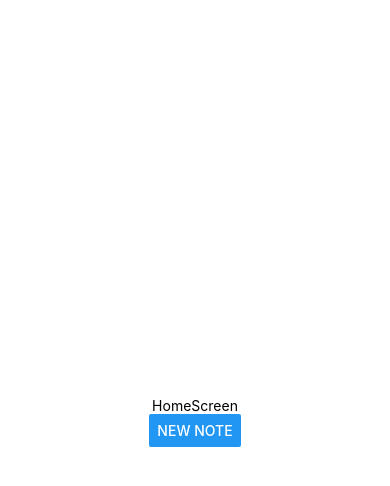
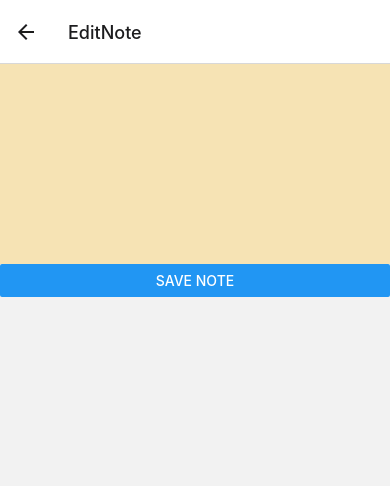
Before and after one commit to chayavogel/note-taker, a React Native app: screen /EditNote in a window 390 px wide. Shown: the top 486 px of the page. Built offline with nearby package versions, Linux system fonts and the light colour scheme.

Commit message:
add react navigation for homescreen and editnote screen

```diff
--- a/App.tsx
+++ b/App.tsx
@@ -3,24 +3,24 @@ import { StyleSheet, Text, View, TextInput, Button } from 'react-native';
 import { useState } from "react";
 import AsyncStorage from '@react-native-async-storage/async-storage';
 import { NoteTakingInput } from './components/NoteTakingInput';
-import { HomeScreen } from './components/HomeScreen';
+import { HomeScreen } from './screens/HomeScreen';
+import { NavigationContainer } from '@react-navigation/native';
+import { createNativeStackNavigator } from '@react-navigation/native-stack';
+import { EditNoteScreen } from './screens/EditNoteScreen';
+import { RootStackParamList } from './types';
+
+const Stack = createNativeStackNavigator<RootStackParamList>();
 
 export default function App() {
 
-  const [shouldCreateNewNote, setShouldCreateNewNote] = useState<boolean>(false)
-
-  const saveNote = async (text: string) => {
-    await AsyncStorage.setItem('note', text)
-    setShouldCreateNewNote(false);
-  }
-
   return (
-    <View style={styles.container}>
+    <NavigationContainer>
       <StatusBar style="auto" />
-      {shouldCreateNewNote ? (<NoteTakingInput saveNote={saveNote}/>):
-      <HomeScreen toggleNewNote={setShouldCreateNewNote}/>
-      }
-    </View>
+      <Stack.Navigator>
+        <Stack.Screen name="Home" component={HomeScreen} />
+        <Stack.Screen name="EditNote" component={EditNoteScreen} />
+      </Stack.Navigator>
+    </NavigationContainer>
   );
 }
 
--- a/components/HomeScreen.tsx
+++ /dev/null
@@ -1,18 +0,0 @@
-import React from "react";
-import {Text, Button} from 'react-native'
-
-type Props = {
-    toggleNewNote: (toggle: boolean) => void;
-}
-
-export const HomeScreen: React.FC<Props> = ( {toggleNewNote } ) => {
-    return (
-        <>
-        <Text>HomeScreen</Text>
-        <Button
-            onPress={() => toggleNewNote(true)}
-            title="New Note"
-        />
-        </>
-    )
-}
--- /dev/null
+++ b/screens/EditNoteScreen.tsx
@@ -0,0 +1,14 @@
+import React from "react";
+import { NoteTakingInput } from "../components/NoteTakingInput";
+import AsyncStorage from "@react-native-async-storage/async-storage";
+
+export const EditNoteScreen: React.FC = () => {
+
+    const saveNote = async (text: string) => {
+        await AsyncStorage.setItem('note', text)
+      }
+
+    return (
+        <NoteTakingInput saveNote={saveNote}/>
+    )
+}
--- /dev/null
+++ b/screens/HomeScreen.tsx
@@ -0,0 +1,21 @@
+import { useNavigation } from "@react-navigation/native";
+import React from "react";
+import {Text, Button} from 'react-native'
+import { EditNoteScreen } from "./EditNoteScreen";
+import { ScreenNavigationProp } from "../types"
+
+export const HomeScreen: React.FC = () => {
+
+    const navigation = useNavigation<ScreenNavigationProp>()
+
+    return (
+        <>
+        <Text>HomeScreen</Text>
+        <Button
+            onPress={() => navigation.navigate("EditNote") }
+            title="EditNote"
+        />
+        </>
+    )
+
+}
--- /dev/null
+++ b/types.ts
@@ -0,0 +1,9 @@
+import type { NativeStackNavigationProp } from '@react-navigation/native-stack';
+
+export type RootStackParamList = {
+    Home: undefined;
+    EditNote: undefined;
+}
+
+export type ScreenNavigationProp =
+NativeStackNavigationProp<RootStackParamList>;
```
Also changed, not shown: package.json (+6 -1 lines), 1 other file (tests, documents, lock files or other folders).
